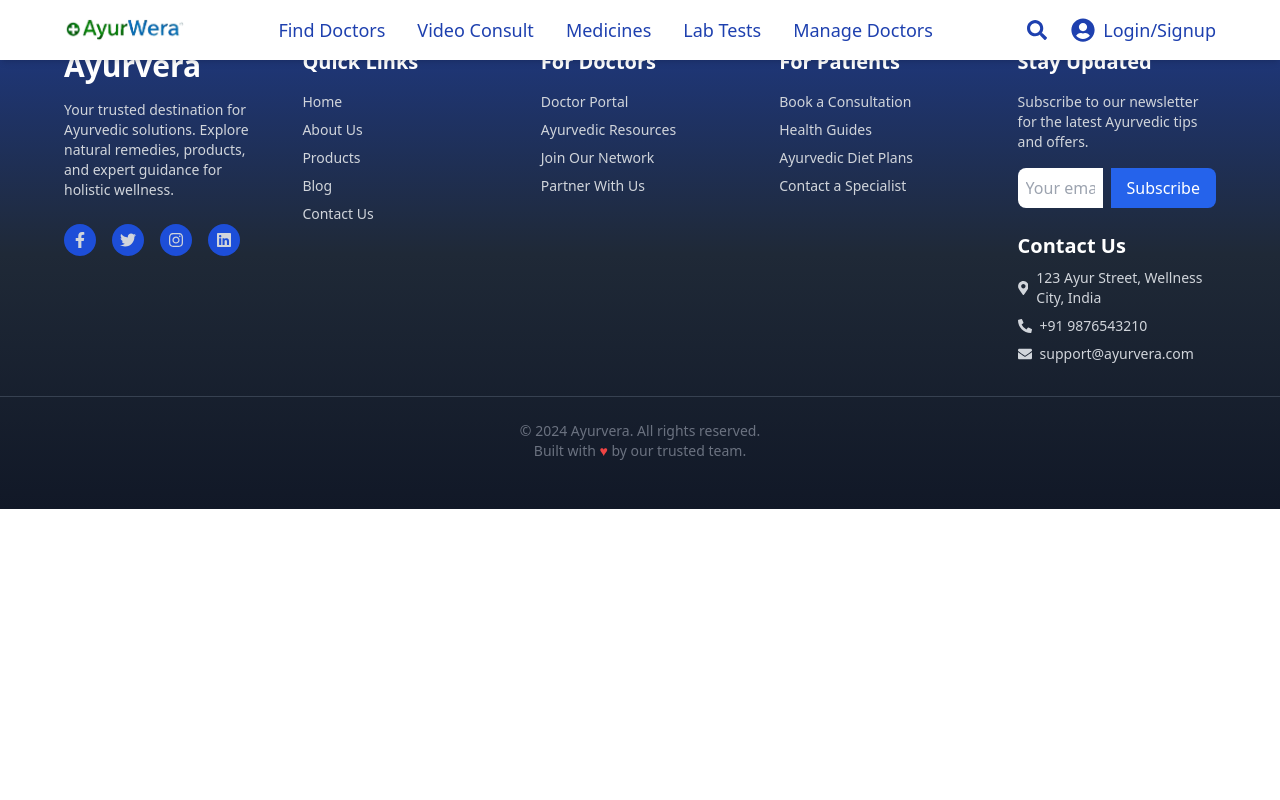
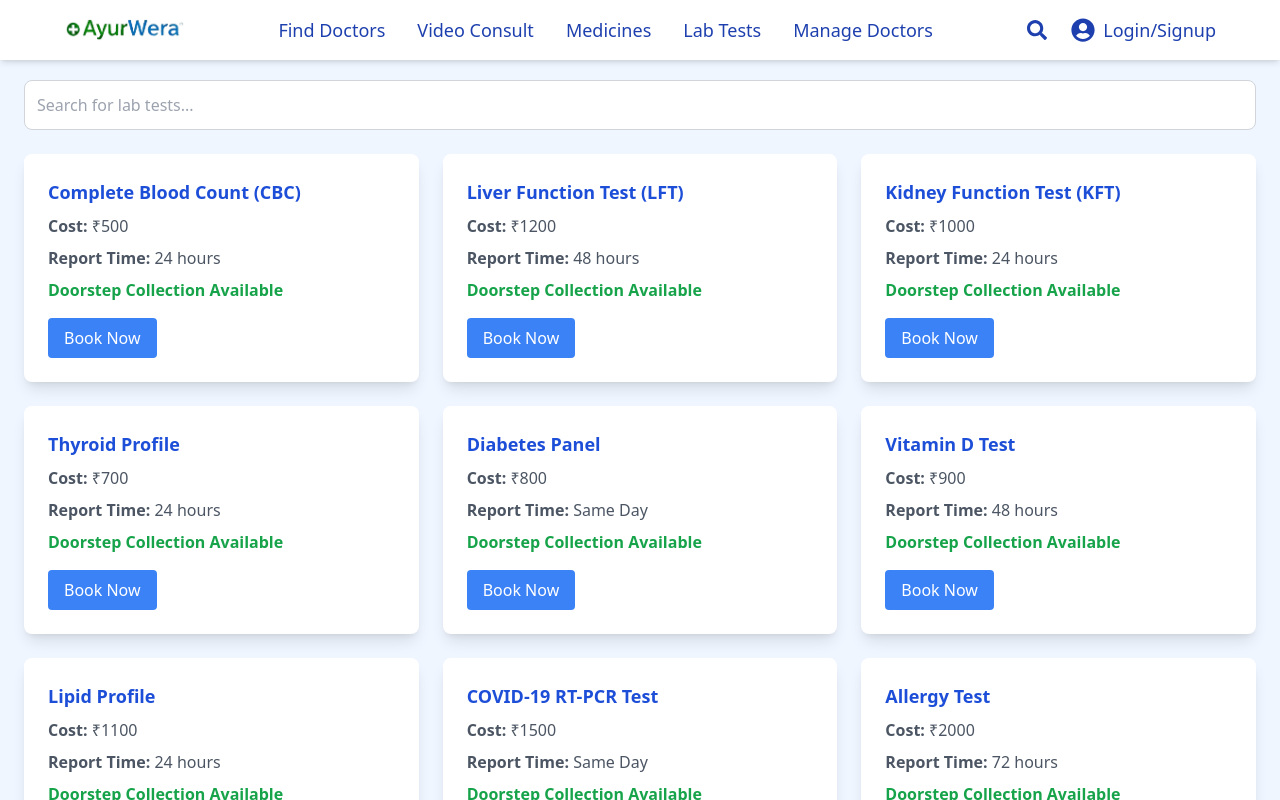
Before and after one commit to surendr1a/Ayurwera, a React (Vite) app: page /lab-tests in a window 1280 px wide. Shown: the top 800 px of the page. Built offline with nearby package versions, Linux system fonts and the light colour scheme.

Commit message:
making the lab-tests section

```diff
--- a/src/App.jsx
+++ b/src/App.jsx
@@ -8,6 +8,7 @@ import Home from './pages/Home';
 import ProfileSection from './pages/Profile';
 import TopDoctors from './pages/Doctors_page';
 import ManageDoctors from './pages/ManageDoctors';
+import LabTests from './pages/LabTests';
 
 function App() {
   return (
@@ -22,6 +23,7 @@ function App() {
          <Route path="/doctors" element={<TopDoctors/>} />
           <Route path="/profile" element={<ProfileSection/>}/>
           <Route path="/manage-doctors" element={<ManageDoctors/>} />
+          <Route path="/lab-tests" element={<LabTests/>} />
         </Routes>
 
         <Footer />
--- /dev/null
+++ b/src/pages/LabTests.jsx
@@ -0,0 +1,69 @@
+import React, { useState } from "react";
+
+const LabTests = () => {
+  // Sample lab test data
+  const labTests = [
+    { name: "Complete Blood Count (CBC)", cost: 500, time: "24 hours", service: "Doorstep Collection Available" },
+    { name: "Liver Function Test (LFT)", cost: 1200, time: "48 hours", service: "Doorstep Collection Available" },
+    { name: "Kidney Function Test (KFT)", cost: 1000, time: "24 hours", service: "Doorstep Collection Available" },
+    { name: "Thyroid Profile", cost: 700, time: "24 hours", service: "Doorstep Collection Available" },
+    { name: "Diabetes Panel", cost: 800, time: "Same Day", service: "Doorstep Collection Available" },
+    { name: "Vitamin D Test", cost: 900, time: "48 hours", service: "Doorstep Collection Available" },
+    { name: "Lipid Profile", cost: 1100, time: "24 hours", service: "Doorstep Collection Available" },
+    { name: "COVID-19 RT-PCR Test", cost: 1500, time: "Same Day", service: "Doorstep Collection Available" },
+    { name: "Allergy Test", cost: 2000, time: "72 hours", service: "Doorstep Collection Available" },
+    { name: "Food Intolerance Test", cost: 3000, time: "5 Days", service: "Doorstep Collection Available" },
+  ];
+
+  const [search, setSearch] = useState("");
+
+  // Filtered lab tests based on search
+  const filteredTests = labTests.filter((test) =>
+    test.name.toLowerCase().includes(search.toLowerCase())
+  );
+
+  return (
+    <div className="p-6 bg-blue-50 min-h-screen">
+      <h2 className="text-2xl font-bold mb-6 text-blue-800 text-center">Lab Tests</h2>
+
+      {/* Search Bar */}
+      <div className="mb-6">
+        <input
+          type="text"
+          placeholder="Search for lab tests..."
+          className="w-full p-3 rounded-lg border border-gray-300 focus:outline-none focus:ring-2 focus:ring-blue-400"
+          value={search}
+          onChange={(e) => setSearch(e.target.value)}
+        />
+      </div>
+
+      {/* Lab Tests List */}
+      <div className="grid grid-cols-1 sm:grid-cols-2 lg:grid-cols-3 gap-6">
+        {filteredTests.map((test, index) => (
+          <div
+            key={index}
+            className="bg-white rounded-lg shadow-lg p-6 hover:shadow-2xl transition"
+          >
+            <h3 className="text-lg font-semibold text-blue-700 mb-2">
+              {test.name}
+            </h3>
+            <p className="text-gray-600 mb-2">
+              <strong>Cost:</strong> ₹{test.cost}
+            </p>
+            <p className="text-gray-600 mb-2">
+              <strong>Report Time:</strong> {test.time}
+            </p>
+            <p className="text-green-600 mb-4">
+              <strong>{test.service}</strong>
+            </p>
+            <button className="bg-blue-500 text-white py-2 px-4 rounded hover:bg-blue-600">
+              Book Now
+            </button>
+          </div>
+        ))}
+      </div>
+    </div>
+  );
+};
+
+export default LabTests;
```
